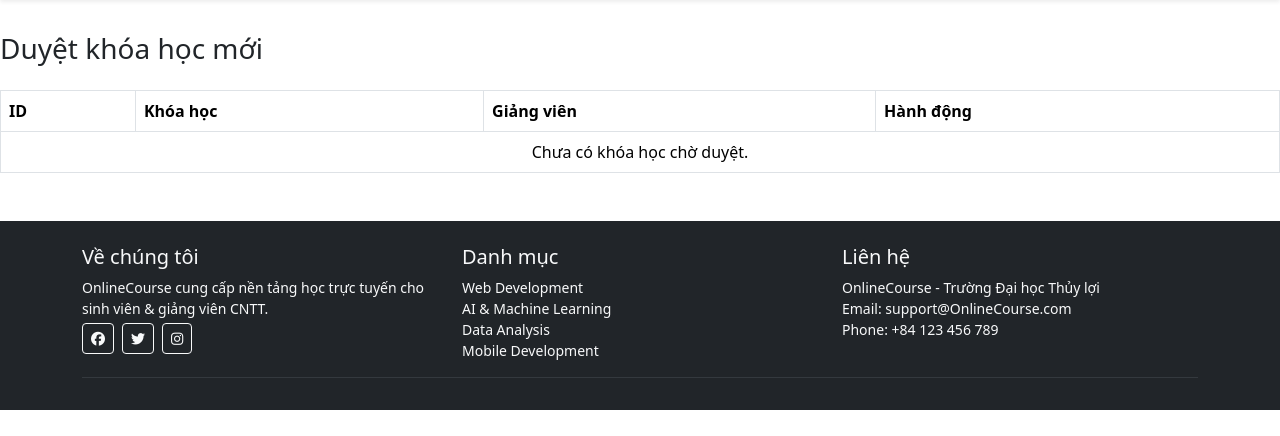
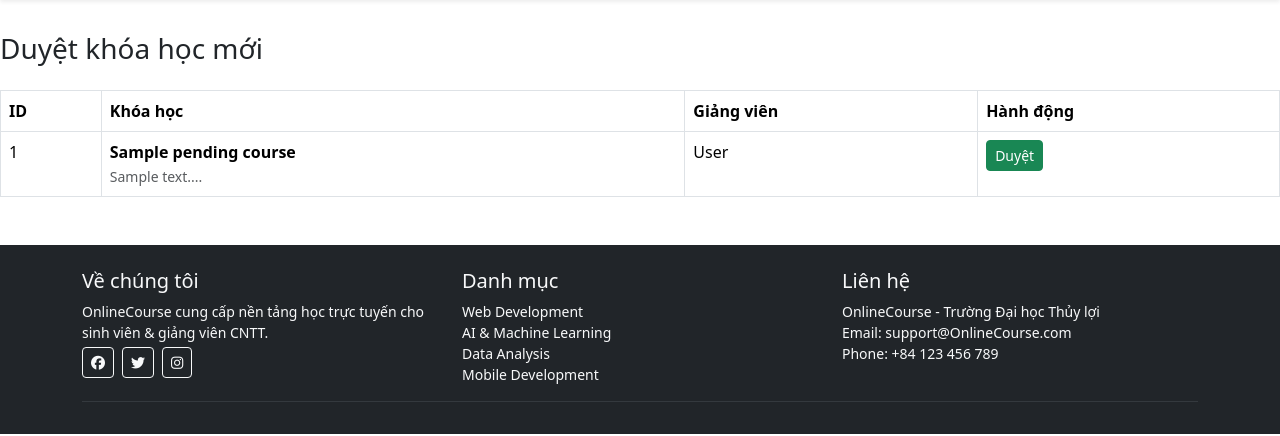
Before and after one commit to tamz11/QuanLyKhoaHocOnline, a PHP site: template onlinecourse_full_mvc/views/admin/courses/approve.php in a window 1280 px wide. Shown: the part 56-492 px from the top of the page. Run offline with PHP 8.4, Linux system fonts and the light colour scheme; the template is opened without the code that fills it: most values are stand-ins (such as "Sample title", 1, 10 or a date in 2020); some libraries are stand-ins or nearby versions.

Commit message:
cập nhật tính năng duyệt khóa học cho admin

```diff
--- a/onlinecourse_full_mvc/controllers/CourseController.php
+++ b/onlinecourse_full_mvc/controllers/CourseController.php
@@ -26,8 +26,8 @@ class CourseController extends BaseController {
         if ($category) {
             $courses = $this->courseModel->getByCategory($category);
         } else {
-            // Lấy tất cả khóa học có giảng viên
-            $courses = $this->courseModel->getAll();
+            // Lấy tất cả khóa học đã duyệt
+            $courses = $this->courseModel->getAllApproved();
         }
 
         $categories = $this->categoryModel->getAll();
--- a/onlinecourse_full_mvc/controllers/InstructorController.php
+++ b/onlinecourse_full_mvc/controllers/InstructorController.php
@@ -78,7 +78,7 @@ class InstructorController extends BaseController
 
         $courseModel = new Course();
         if ($courseModel->create($data, $this->currentUser['id'])) {
-            header('Location: index.php?controller=instructor&action=myCourses&success=1');
+            header('Location: index.php?controller=instructor&action=myCourses&success=1&message=Khóa học đã được tạo và đang chờ duyệt từ admin.');
         } else {
             header('Location: index.php?controller=instructor&action=createCourse&error=1');
         }
--- a/onlinecourse_full_mvc/models/Course.php
+++ b/onlinecourse_full_mvc/models/Course.php
@@ -17,6 +17,7 @@ class Course {
                     u.fullname AS instructor_name
                 FROM courses c
                 LEFT JOIN users u ON c.instructor_id = u.id
+                WHERE c.approved = 1
                 ORDER BY c.id DESC";
 
         return $this->pdo->query($sql)->fetchAll(PDO::FETCH_ASSOC);
@@ -37,7 +38,7 @@ class Course {
         $sql = "SELECT c.*, u.fullname AS instructor_name
                 FROM courses c
                 LEFT JOIN users u ON c.instructor_id = u.id
-                WHERE c.category_id = ?
+                WHERE c.category_id = ? AND c.approved = 1
                 ORDER BY c.id DESC";
 
         $stmt = $this->pdo->prepare($sql);
@@ -56,7 +57,7 @@ class Course {
         $sql = "SELECT c.*, u.fullname AS instructor_name
                 FROM courses c
                 LEFT JOIN users u ON c.instructor_id = u.id
-                WHERE c.title LIKE ? OR c.description LIKE ?
+                WHERE (c.title LIKE ? OR c.description LIKE ?) AND c.approved = 1
                 ORDER BY c.id DESC";
 
         $stmt = $this->pdo->prepare($sql);
@@ -112,6 +113,7 @@ class Course {
                 FROM courses c
                 LEFT JOIN enrollments e ON c.id = e.course_id
                 LEFT JOIN users u ON c.instructor_id = u.id
+                WHERE c.approved = 1
                 GROUP BY c.id
                 ORDER BY total_students DESC
                 LIMIT 4";
--- a/onlinecourse_full_mvc/views/admin/courses/approve.php
+++ b/onlinecourse_full_mvc/views/admin/courses/approve.php
@@ -1,5 +1,12 @@
 
 <h3 class="mb-4">Duyệt khóa học mới</h3>
+
+<?php if (isset($_SESSION['flash'])): ?>
+    <div class="alert alert-success">
+        <?= $_SESSION['flash'] ?>
+    </div>
+    <?php unset($_SESSION['flash']); ?>
+<?php endif; ?>
 
 <table class="table table-bordered">
     <thead>
@@ -11,7 +18,33 @@
         </tr>
     </thead>
     <tbody>
-        <tr><td colspan="4" class="text-center">Chưa có khóa học chờ duyệt.</td></tr>
+        <?php if (empty($pendingCourses)): ?>
+            <tr><td colspan="4" class="text-center">Chưa có khóa học chờ duyệt.</td></tr>
+        <?php else: ?>
+            <?php foreach ($pendingCourses as $course): ?>
+                <tr>
+                    <td><?= $course['id'] ?></td>
+                    <td>
+                        <strong><?= htmlspecialchars($course['title']) ?></strong><br>
+                        <small class="text-muted"><?= htmlspecialchars(substr($course['description'], 0, 100)) ?>...</small>
+                    </td>
+                    <td>
+                        <?php
+                        // Lấy tên giảng viên
+                        require_once __DIR__ . '/../../../models/User.php';
+                        $userModel = new User();
+                        $instructor = $userModel->getUserById($course['instructor_id']);
+                        echo htmlspecialchars($instructor['fullname'] ?? 'N/A');
+                        ?>
+                    </td>
+                    <td>
+                        <a href="index.php?controller=admin&action=approveCourse&id=<?= $course['id'] ?>"
+                           class="btn btn-success btn-sm"
+                           onclick="return confirm('Bạn có chắc muốn duyệt khóa học này?')">Duyệt</a>
+                    </td>
+                </tr>
+            <?php endforeach; ?>
+        <?php endif; ?>
     </tbody>
 </table>
 
```
Also changed, not shown: onlinecourse_full_mvc/controllers/AdminController.php (+24 -1 lines), onlinecourse_full_mvc/views/instructor/my_courses.php (+8 -2 lines), onlinecourse_full_mvc/assets/uploads/courses/1765718359_images (1).jpg (added).
